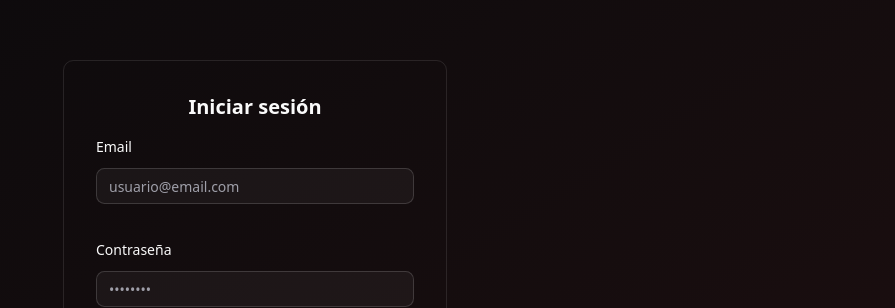
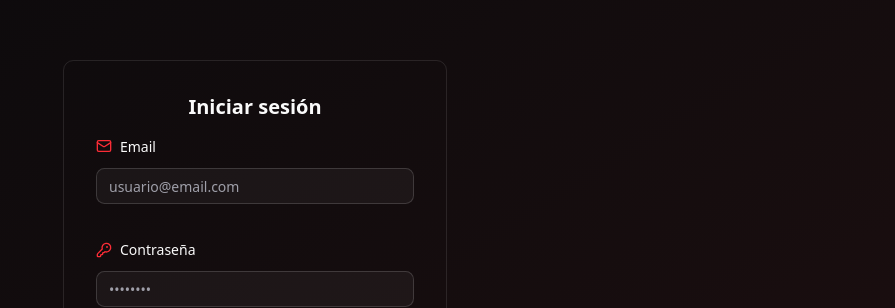
Before and after one commit to sebacolladott/tijeras-client, a React (Vite) app: page /login in a window 1280 px wide. Shown: the part 140-448 px from the top of the page, without its empty margins (385-1280 px from the left). Built offline with nearby package versions, Linux system fonts and the light colour scheme.

Commit message:
Add icons to login form field labels
Enhanced the login form by adding MailIcon to the email field label and KeyRoundIcon to the password field label for improved visual clarity.

```diff
--- a/src/main.jsx
+++ b/src/main.jsx
@@ -103,6 +103,7 @@ import {
   KeyRoundIcon,
   LogInIcon,
   LogOutIcon,
+  MailIcon,
   PencilIcon,
   PlusIcon,
   RectangleEllipsisIcon,
@@ -667,7 +668,10 @@ function Login() {
             <FieldGroup className="space-y-2">
               {/* Email */}
               <Field>
-                <FieldLabel>Email</FieldLabel>
+                <FieldLabel>
+                  <MailIcon className="w-4 h-4 text-primary" />
+                  Email
+                </FieldLabel>
                 <Input
                   type="email"
                   autoComplete="off"
@@ -681,7 +685,10 @@ function Login() {
 
               {/* Contraseña */}
               <Field>
-                <FieldLabel>Contraseña</FieldLabel>
+                <FieldLabel>
+                  <KeyRoundIcon className="w-4 h-4 text-primary" />
+                  Contraseña
+                </FieldLabel>
                 <Input
                   type="password"
                   placeholder="••••••••"
```
